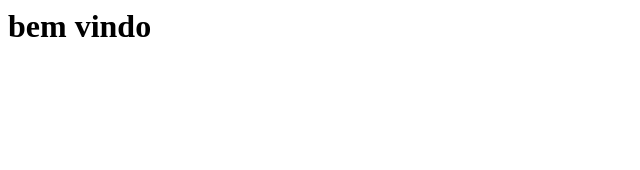
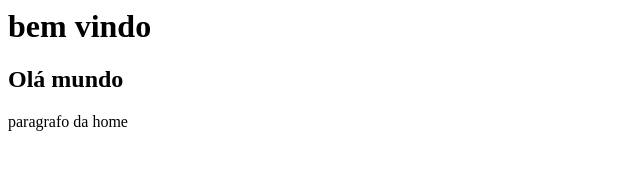
Before and after one commit to LucasW97/curso_github, a plain HTML site: page index.html in a window 1280 px wide. Shown: the whole page, without its empty margins (0-640 px from the left). Drawn offline with Linux system fonts and the light colour scheme.

Commit message:
Criando novas funcionalidades na home com paragrafo

```diff
--- a/index.html
+++ b/index.html
@@ -1 +1,3 @@
 <h1> bem vindo</h1>
+ <h2>Olá mundo</h2>
+ <p>paragrafo da home</p>
```
Also changed, not shown: A.txt (added), empresa.txt, nomes.txt.
